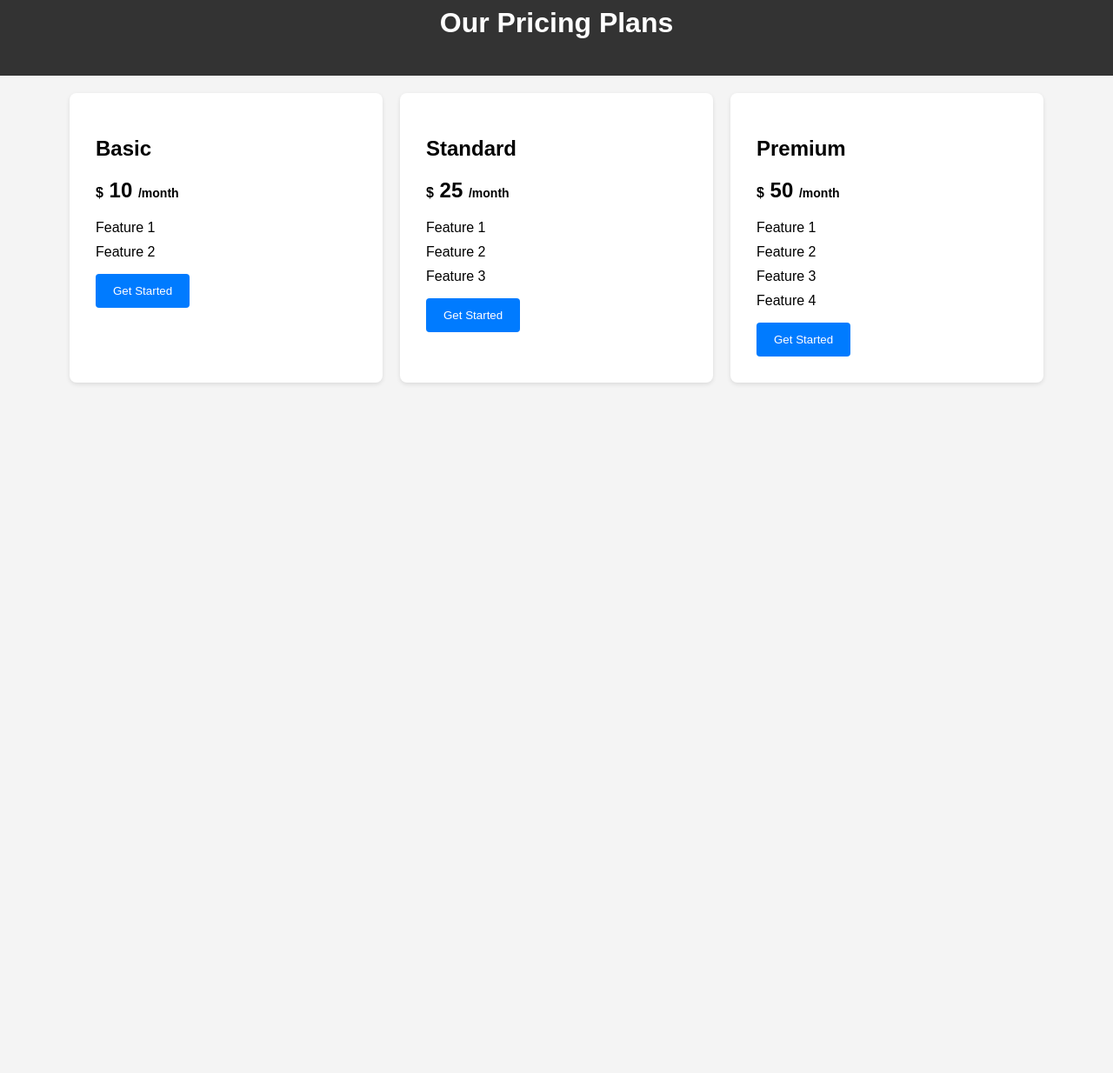
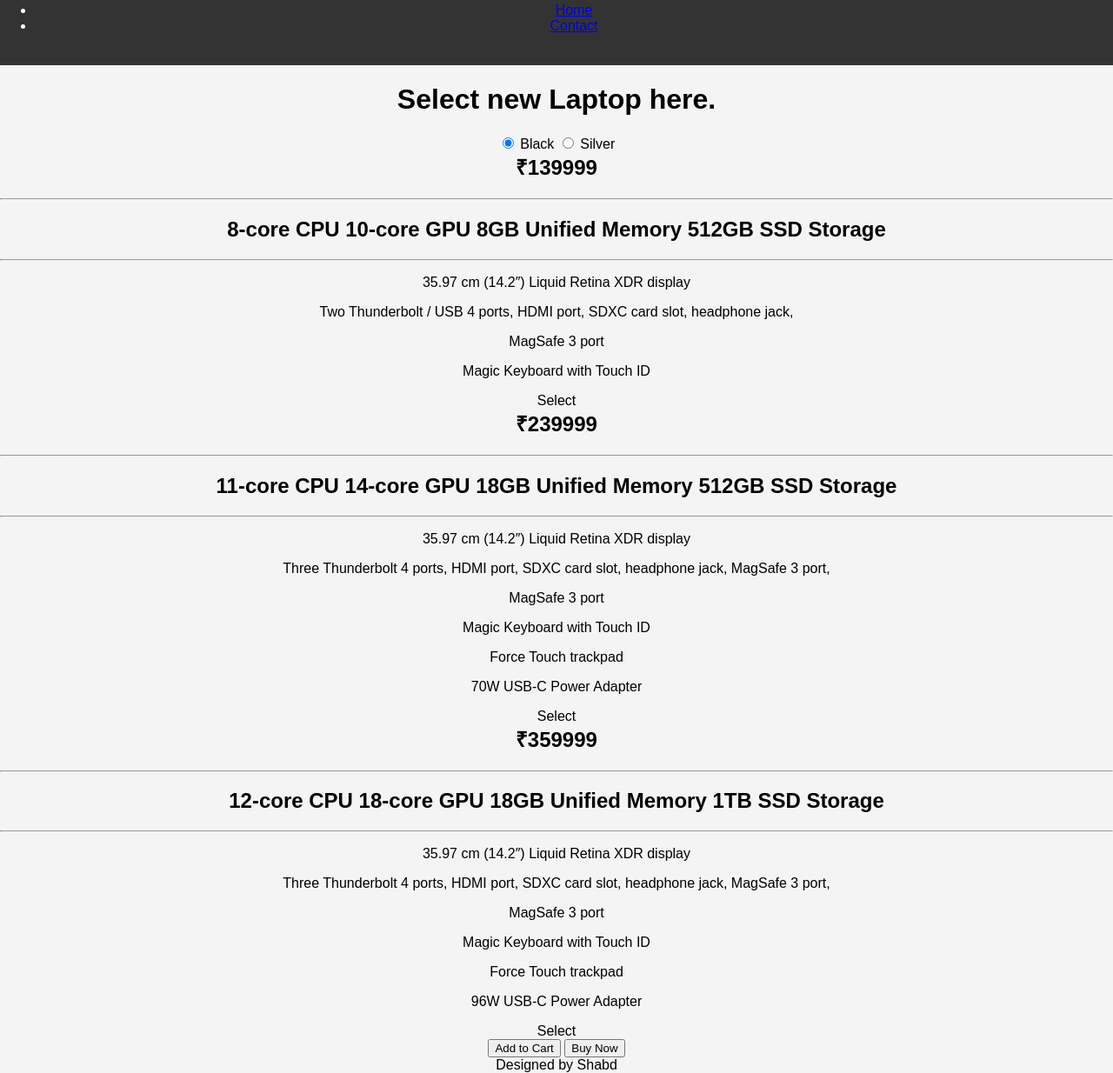
Before and after one commit to shabdasati/landing-page, a plain HTML site: page index.html in a window 1280 px wide. Shown: the part 33-1267 px from the top of the page at 87% size. Before the commit the page ends 800 px from the top, so only its background shows below. Drawn offline with Linux system fonts and the light colour scheme.

Commit message:
index.html

```diff
--- a/index.html
+++ b/index.html
@@ -3,62 +3,108 @@
   <head>
     <meta charset="UTF-8">
     <meta name="viewport" content="width=device-width, initial-scale=1.0">
-    <title>Pricing Page</title>
+
+    <title>Price Landing Page</title>
     <link rel="stylesheet" href="style.css">
-
   </head>
 <body>
-    <header>
-        <h1>Our Pricing Plans</h1>
+
+  <header class="header">
+    <div class="logo">
+    </div>
+    <nav>
+      <ul>
+        <li><a href="#">Home</a></li>
+        <li><a href="#">Contact</a></li>
+      </ul>
+    </nav>
+
   </header>
+  <div class="container">
+    <div class="product">
 
-    <main>
-        <section class="pricing-container">
-            <div class="pricing-plan">
-                <h2>Basic</h2>
-                <div class="price">
-                    <span class="currency">$</span>
-                    <span class="amount">10</span>
-                    <span class="period">/month</span>
+      <div class="product-details">
+        <h1>Select new Laptop here.</h1>
+
+        <div class="color-selector">
+          <label>
+              <input type="radio" name="color" value="black" checked>
+              Black
+          </label>
+
+          <label>
+              <input type="radio" name="color" value="silver">
+              Silver
+          </label>
         </div>
-                <ul class="features">
-                    <li>Feature 1</li>
-                    <li>Feature 2</li>
-                </ul>
-                <button class="button">Get Started</button>
+
+
         </div>
-            <div class="pricing-plan">
-                <h2>Standard</h2>
-                <div class="price">
-                    <span class="currency">$</span>
-                    <span class="amount">25</span>
-                    <span class="period">/month</span>
+
     </div>
-                <ul class="features">
-                    <li>Feature 1</li>
-                    <li>Feature 2</li>
-                    <li>Feature 3</li>
-                </ul>
-                <button class="button">Get Started</button>
+
+    <div class="price-toggles">
+      <div class="price-toggle" id="toggle1">
+        <div class="price" id="dynamicPrice" data-price="2000">₹139999</div>
+        <hr>
+          <h2>8-core CPU
+            10-core GPU
+            8GB Unified Memory
+            512GB SSD Storage</h2>
+            <hr>
+          <p>35.97 cm (14.2″) Liquid Retina XDR display</p>
+          <p>Two Thunderbolt / USB 4 ports, HDMI port, SDXC card slot, headphone jack,</p>
+          <p>MagSafe 3 port</p>
+          <p>Magic Keyboard with Touch ID</p>
+          <div class="select">Select</div>
       </div>
-            <div class="pricing-plan">
-                <h2>Premium</h2>
-                <div class="price">
-                    <span class="currency">$</span>
-                    <span class="amount">50</span>
-                    <span class="period">/month</span>
+
+      <div class="price-toggle" id="toggle2">
+        <div class="price" id="dynamicPrice2" data-price="2400">₹239999</div>
+        <hr>
+          <h2>11-core CPU
+            14-core GPU
+            18GB Unified Memory
+            512GB SSD Storage</h2>
+            <hr>
+          <p>35.97 cm (14.2″) Liquid Retina XDR display</p>
+          <p>Three Thunderbolt 4 ports, HDMI port, SDXC card slot, headphone jack, MagSafe 3 port,</p>
+          <p>MagSafe 3 port</p>
+          <p>Magic Keyboard with Touch ID</p>
+          <p>Force Touch trackpad</p>
+          <p>70W USB-C Power Adapter</p>
+        <div class="select">Select</div>
       </div>
-                <ul class="features">
-                    <li>Feature 1</li>
-                    <li>Feature 2</li>
-                    <li>Feature 3</li>
-                    <li>Feature 4</li>
-                </ul>
-                <button class="button">Get Started</button>
+
+      <div class="price-toggle" id="toggle3">
+        <div class="price" id="dynamicPrice3" data-price="3000">₹359999</div>
+        <hr>
+          <h2>12-core CPU
+            18-core GPU
+            18GB Unified Memory
+            1TB SSD Storage</h2>
+            <hr>
+            <p>35.97 cm (14.2″) Liquid Retina XDR display</p>
+            <p>Three Thunderbolt 4 ports, HDMI port, SDXC card slot, headphone jack, MagSafe 3 port,</p>
+            <p>MagSafe 3 port</p>
+            <p>Magic Keyboard with Touch ID</p>
+            <p>Force Touch trackpad</p>
+            <p>96W USB-C Power Adapter</p>
+         <div class="select">Select</div>
       </div>
-        </section>
-    </main>
+    </div>
 
-    <script src="node.js"></script>
+    <div class="buttons">
+      <button>Add to Cart</button>
+      <button>Buy Now</button>
+    </div>
+
+  </div>
+
+  <footer class="footer">
+    <div class="footer-bottom">Designed by Shabd
+    </div>
+  </footer>
+
 </body>
 </html>
```
Lines whose indentation alone changed are shown as unchanged.
